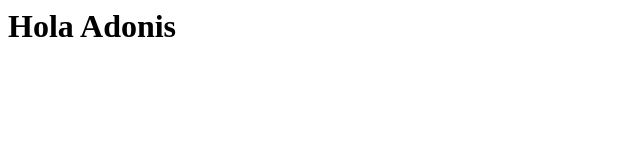
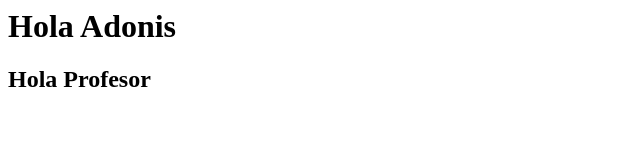
Before and after one commit to vneros444/examen, a plain HTML site: page index.html in a window 1280 px wide. Shown: the whole page, without its empty margins (0-640 px from the left). Drawn offline with Linux system fonts and the light colour scheme.

Commit message:
Mi segundo commit

```diff
--- a/index.html
+++ b/index.html
@@ -1 +1,2 @@
 <h1>Hola Adonis</h1>
+<h2>Hola Profesor</h2>
```
